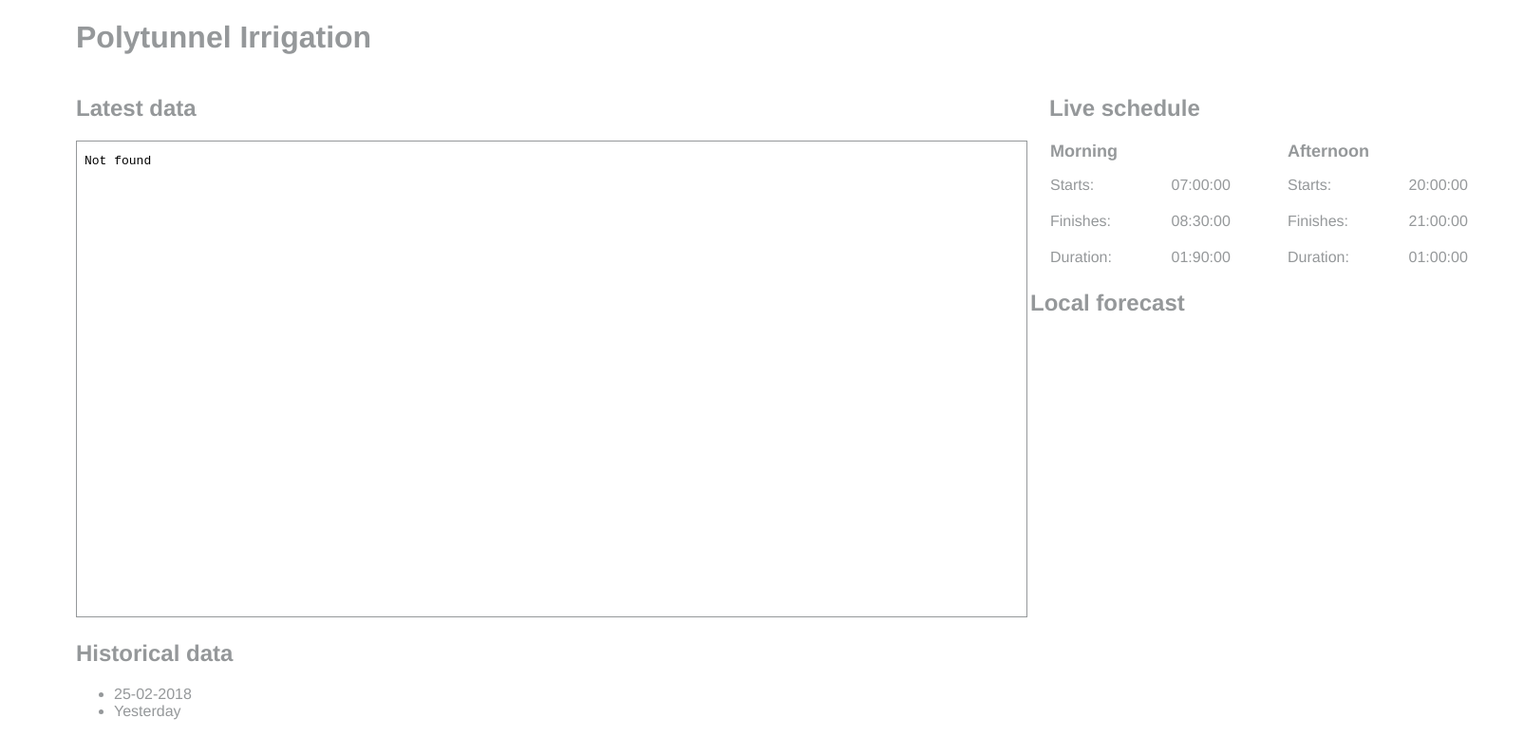
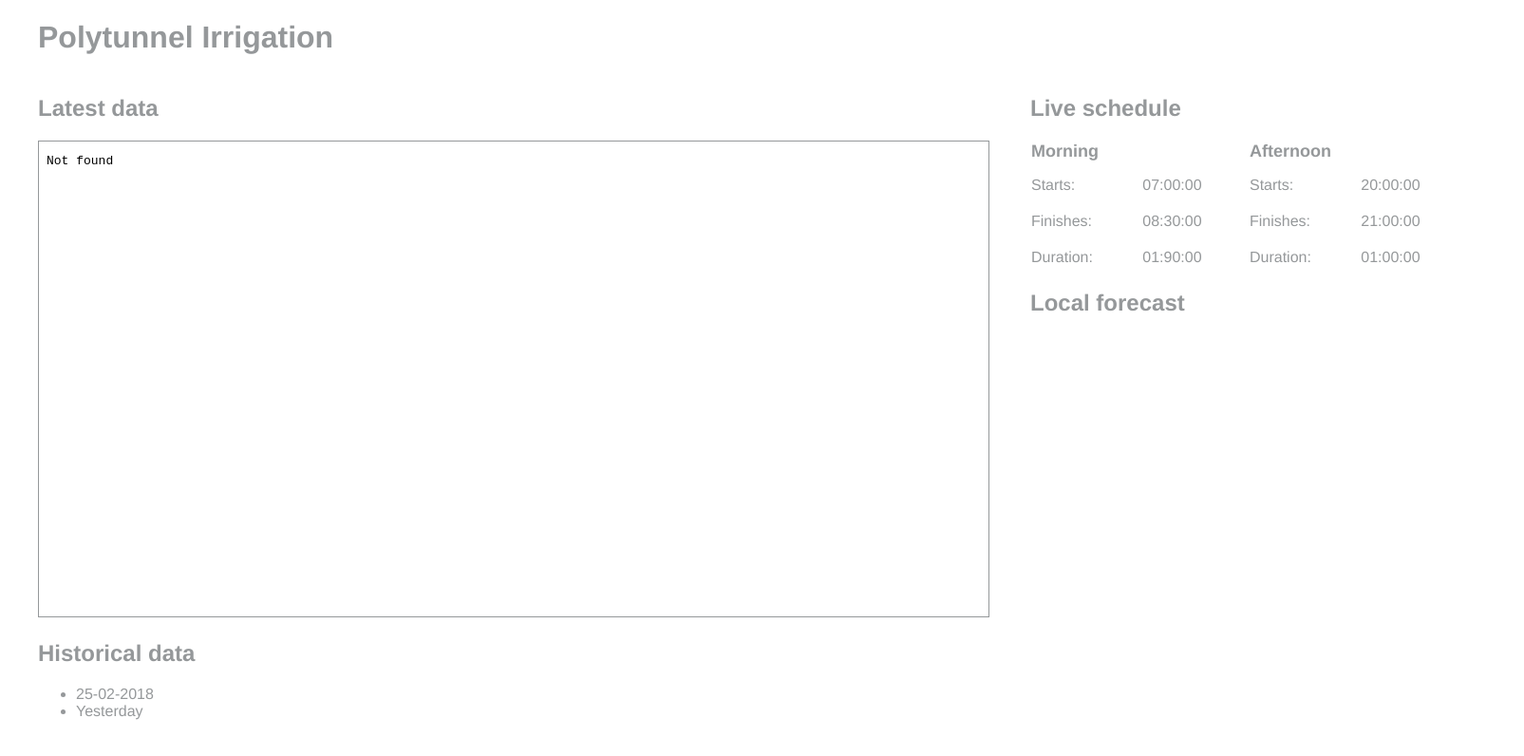
Before and after one commit to harleygn/Arduino-Pi-Irrigation, a plain HTML site: page interface/index.html in a window 1280 px wide. Shown: the whole page at 95% size, 1605 px wide, since content can reach past the window. Drawn offline with nearby package versions, Linux system fonts and the light colour scheme.

```diff
--- a/interface/style.css
+++ b/interface/style.css
@@ -4,7 +4,7 @@ h1, h2, h3, li, p, table {
 }
 
 body {
-    margin-left: 5em;
+    margin-left: 40px;
 }
 #wrapper {
     width: 1505px;
@@ -13,13 +13,14 @@ body {
 
 #left-column {
     width: 1000px;
-    min-height: 100px;
     position: absolute;
 }
 
 #right-column {
     width: 500px;
     float: right;
+    padding-left: 40px;
+    box-sizing: border-box;
 }
 
 #graph-frame {
@@ -27,8 +28,7 @@ body {
 }
 
 #schedules {
-    padding-left: 20px;
-    width: 500px;
+    width: auto;
 }
 
 table, th, td {
```
